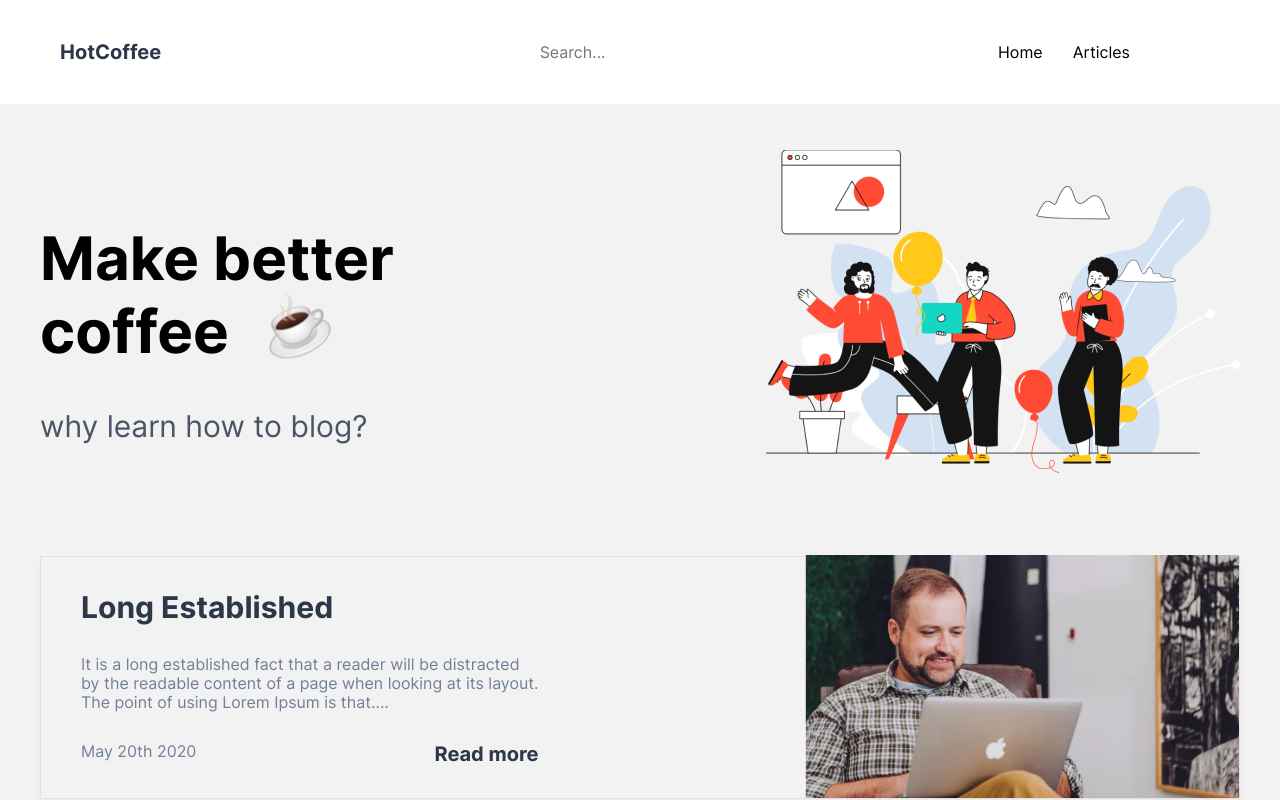
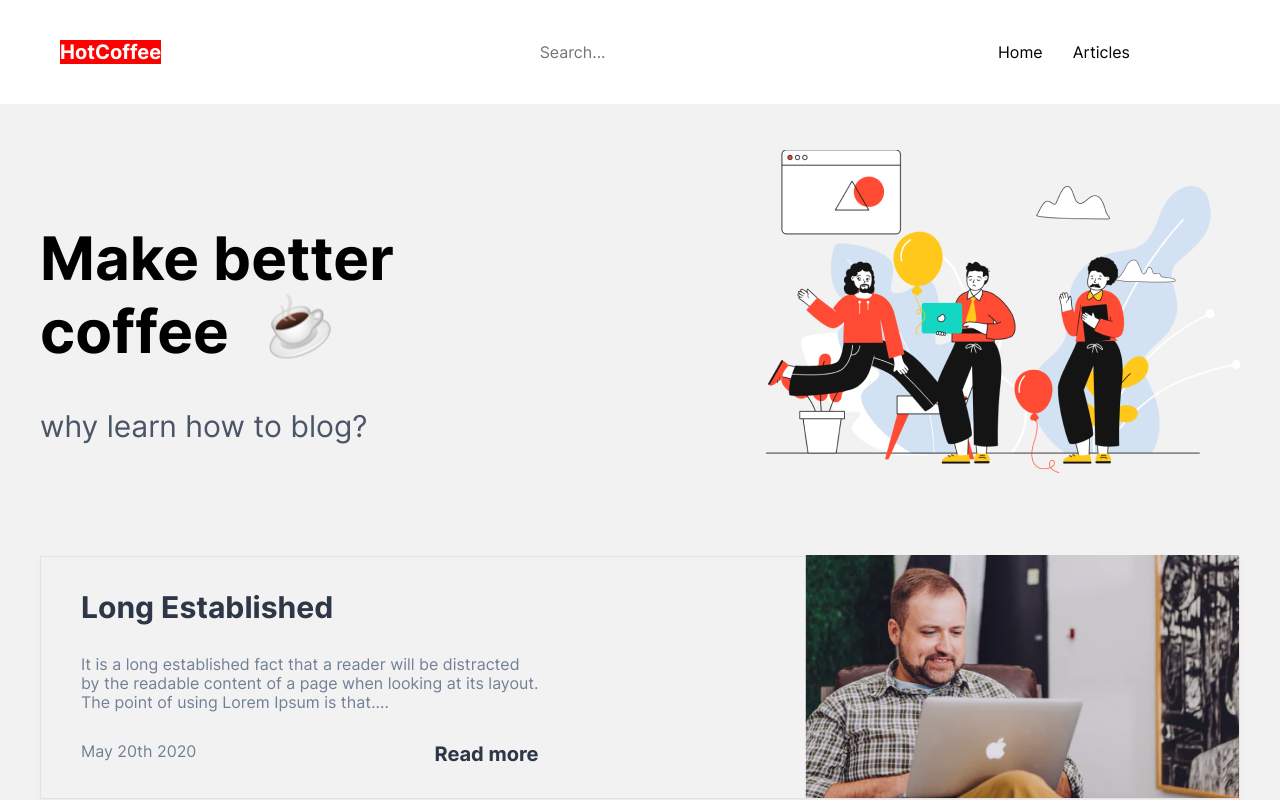
Before and after one commit to BiloliddinDev/Hotcofe, a plain HTML site: page index.html in a window 1280 px wide. In both pictures the pointer is over the element "HotCoffee". Shown: the top 800 px of the page. Drawn offline with nearby package versions, Linux system fonts and the light colour scheme; files that its build step writes are made by us from their sources.

Commit message:
ligo hover

```diff
--- a/sass/blocks/_header.scss
+++ b/sass/blocks/_header.scss
@@ -17,10 +17,15 @@
   &__logo {
     flex-grow: 1;
     @include title;
+    transition: all 0.5s ease-in;
+    &:hover{
+      background-color: red;
+      color: #fff;
+    }
   }
-  &__logo :hover{
-    color: red($color: #000000)
-  }
+
+
+
 
   &__link {
     @include text-decaration;
```
